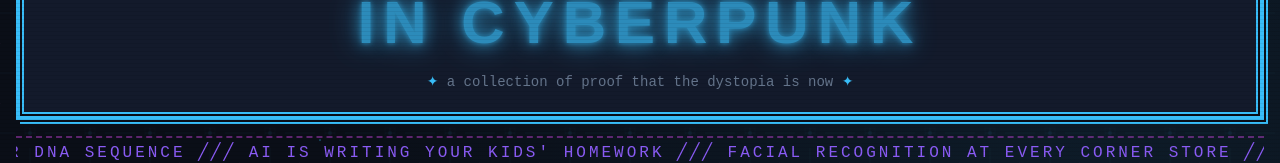
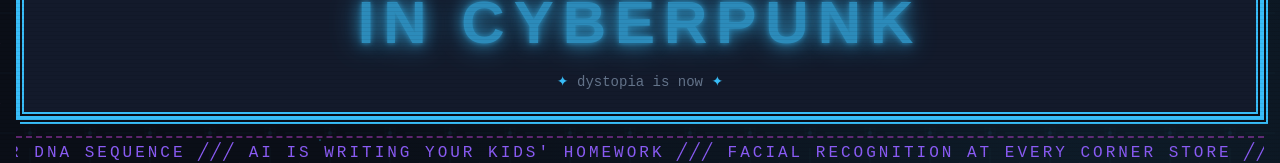
Before and after one commit to robbyph/You-Already-Live-In-Cyberpunk, a Next.js app: page / in a window 1280 px wide. Shown: the part 137-300 px from the top of the page. Built offline with nearby package versions, Linux system fonts and the light colour scheme; a web font is replaced by a local one.

Commit message:
Remove 'a collection of proof that' from text

```diff
--- a/src/components/Header.tsx
+++ b/src/components/Header.tsx
@@ -31,7 +31,7 @@ export default function Header() {
 
         <div className="mt-4 text-center text-muted text-sm">
           <span className="text-neon-cyan">&#10022;</span>{" "}
-          a collection of proof that the dystopia is now{" "}
+          dystopia is now{" "}
           <span className="text-neon-cyan">&#10022;</span>
         </div>
       </div>
```
